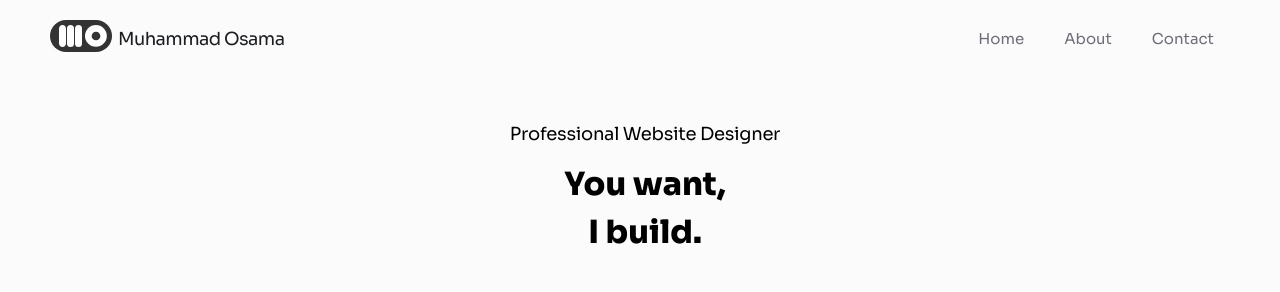
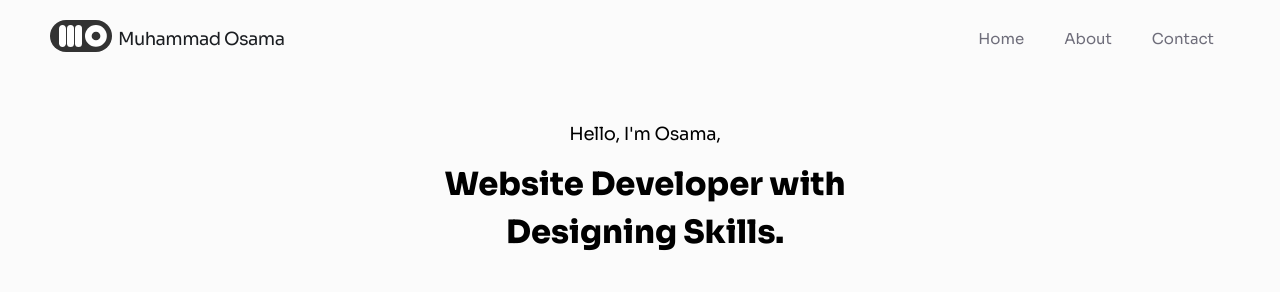
Before and after one commit to imuhammadosama/imuhammadosama, a React (Create React App) app: page / in a window 1280 px wide. Shown: the top 292 px of the page. Built offline with nearby package versions, Linux system fonts and the light colour scheme.

Commit message:
Effects updated

```diff
--- a/src/components/Hero/Hero.js
+++ b/src/components/Hero/Hero.js
@@ -3,11 +3,12 @@ export default function () {
   return (
     <div className='hero'>
       <div className='hero-text'>
-        <div className='hero-description'>Professional Website Designer</div>
+        <div className='hero-description'>Hello, I'm Osama,</div>
         <div className='hero-title'>
           <div className='hero-title-one'>
-            You want,
-            <br />I build.
+            Website Developer with
+            <br />
+            Designing Skills.
           </div>
         </div>
         <a
--- a/src/components/Porfolio/Portfolio.css
+++ b/src/components/Porfolio/Portfolio.css
@@ -39,6 +39,7 @@
   max-width: 276px !important;
   flex: 20%;
   border-radius: 10px;
+  transition: box-shadow 350ms, transform 350ms, -webkit-transform 350ms;
 }
 
 .portfolio-item::after {
@@ -53,7 +54,7 @@
 }
 
 .portfolio-item:hover {
-  box-shadow: 0 16px 32px 0 rgb(0 0 0 / 11%);
+  /* box-shadow: 0 16px 32px 0 rgb(0 0 0 / 11%); */
   transform: translate(0, -8px);
 }
 
@@ -85,7 +86,7 @@
 .portfolio-title {
   display: none;
   position: absolute;
-  top: 10px;
+  bottom: 10px;
   left: 10px;
   color: black;
   background-color: white;
@@ -103,8 +104,8 @@
 .portfolio-build {
   display: none;
   position: absolute;
-  bottom: 10px;
-  left: 25%;
+  top: 10px;
+  left: 10px;
   color: white;
   background-color: black;
   box-shadow: rgb(149 157 165 / 20%) 0px 8px 24px;
@@ -188,12 +189,12 @@
 
 @keyframes animation-title {
   from {
-    top: 0px;
+    bottom: 0px;
     left: 0px;
     opacity: 0%;
   }
   to {
-    top: 10px;
+    bottom: 10px;
     left: 10px;
     opacity: 100%;
   }
@@ -214,13 +215,13 @@
 
 @keyframes animation-build {
   from {
-    bottom: 0px;
-    left: 25%;
+    top: 0px;
+    left: 0px;
     opacity: 0%;
   }
   to {
-    bottom: 10px;
-    left: 25%;
+    top: 10px;
+    left: 10px;
     opacity: 100%;
   }
 }
```
